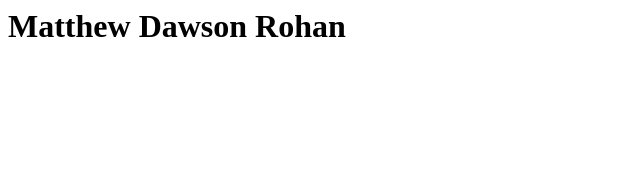
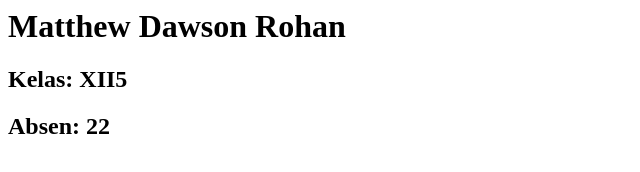
Before and after one commit to mdrdemon/mdrdemon.github.io, a plain HTML site: page index.html in a window 1280 px wide. Shown: the whole page, without its empty margins (0-640 px from the left). Drawn offline with Linux system fonts and the light colour scheme.

Commit message:
Update index.html

```diff
--- a/index.html
+++ b/index.html
@@ -1 +1,3 @@
-<h1> Matthew Dawson Rohan</ h1>
+<h1> Matthew Dawson Rohan</h1>
+<h2> Kelas: XII5</h2>
+<h2> Absen: 22</h2>
```
